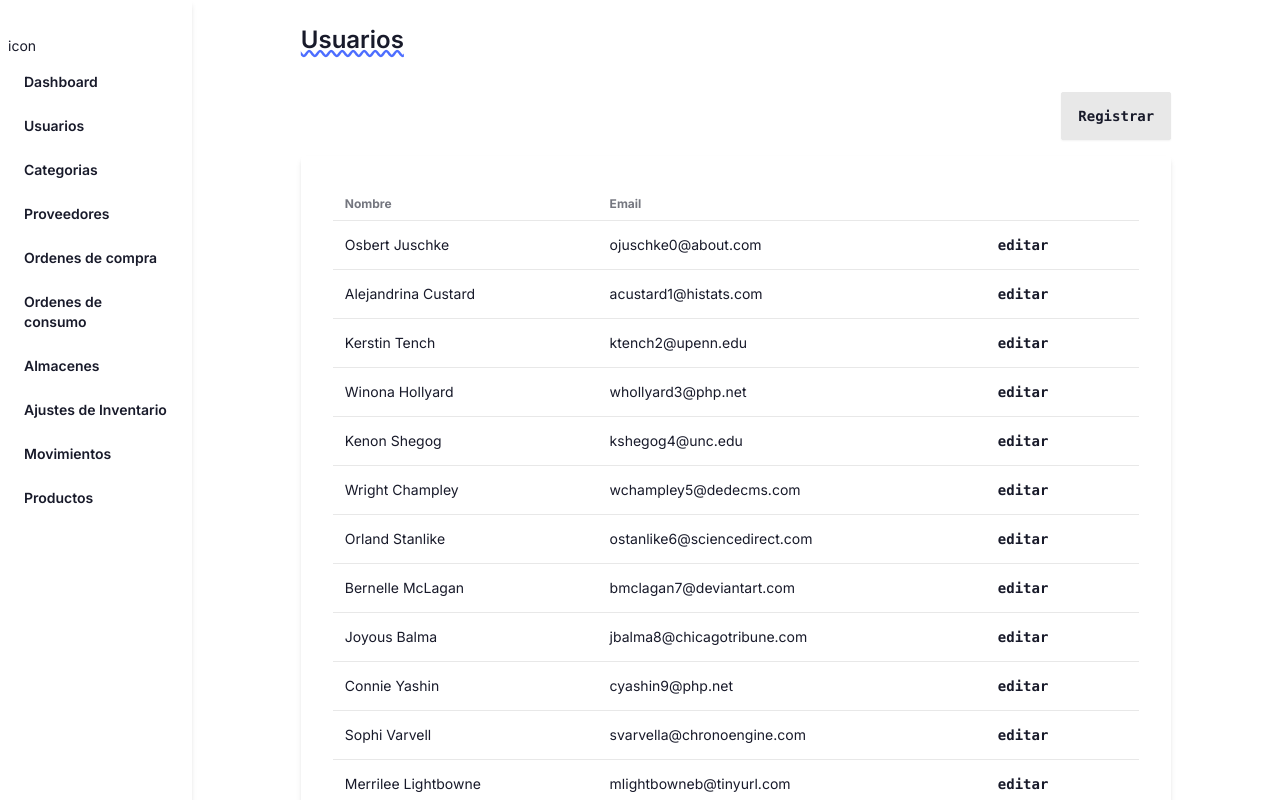
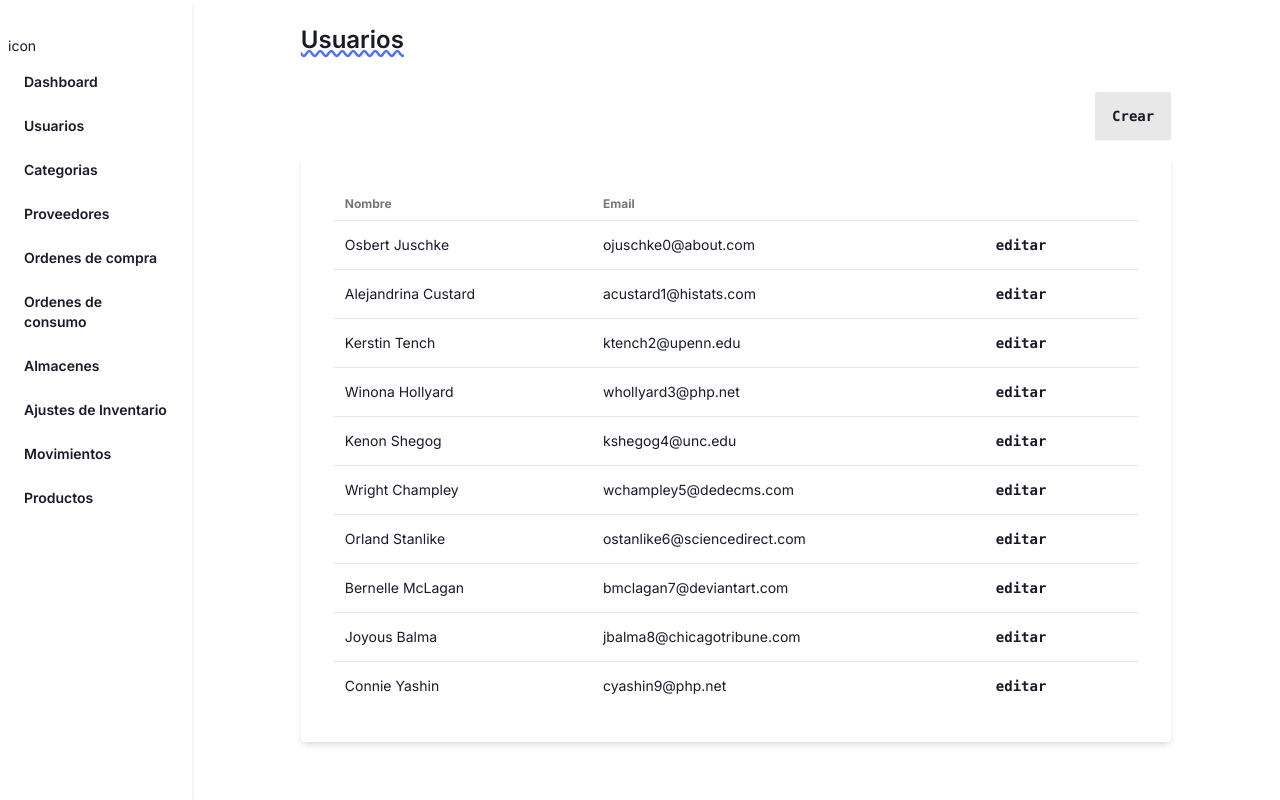
Before and after one commit to gusaln/stockbrain, a Next.js app: page /usuarios in a window 1280 px wide. Shown: the top 800 px of the page. Built offline with nearby package versions, Linux system fonts and the light colour scheme.

Commit message:
feat: adding the Componet and the folder api for `Usuario`

```diff
--- /dev/null
+++ b/src/app/usuarios/UsuariosTable.tsx
@@ -0,0 +1,74 @@
+"use client";
+import { Loader } from "@/components/Loader";
+import { PaginationSteps, usePagination } from "@/components/pagination";
+import { Usuario } from "@/lib/queries";
+import { PaginatedResponse } from "@/utils";
+import { useQuery } from "@tanstack/react-query";
+import { useState } from "react";
+
+export function UsuarioTable(){
+    const { page, setPage, limit, setLimit } = usePagination();
+
+    const { data, error, isLoading, isError } = useQuery({
+        queryKey: ["/usuarios/api", {page: page, limit: limit}],
+        queryFn: async({ queryKey }) => {
+            const queryParams = queryKey[1] as {page: number, limit: number};
+            const url = new URLSearchParams({
+                page: queryParams.page.toString(),
+                limit: queryParams.limit.toString(),
+            });
+
+            const res = await fetch(queryKey[0] + "?" + url.toString());
+            return (await res.json()) as PaginatedResponse<Usuario>
+        },
+        initialData: {
+            data:[],
+            page: 1,
+            limit: 10,
+            total: 0,
+        } as PaginatedResponse<Usuario>,
+    });
+    if(isLoading) return <Loader />;
+    if(isError)
+        return(<div role="alert" className="alert alert-error">
+        <svg
+            xmlns="http://www.w3.org/2000/svg"
+            className="stroke-current shrink-0 h-6 w-6"
+            fill="none"
+            viewBox="0 0 24 24"
+        >
+            <path
+                strokeLinecap="round"
+                strokeLinejoin="round"
+                strokeWidth="2"
+                d="M10 14l2-2m0 0l2-2m-2 2l-2-2m2 2l2 2m7-2a9 9 0 11-18 0 9 9 0 0118 0z"
+            />
+        </svg>
+        <span>{error.message}</span>
+    </div>
+    );
+    return (
+        <table className="table table-sm">
+            <thead>
+                <tr>
+                    <th>Nombre</th>
+                    <th>Email</th>
+                    <th></th>
+                </tr>
+            </thead>
+                <tbody>
+                    {data.data?.map((p) => {
+                        return (
+                            <tr key={p.id}>
+                                <td>{p.nombre}</td>
+                                <td>{p.email}</td>
+                                <th>
+                                    <button className="btn btn-ghost btn-sm">editar</button>
+                                </th>
+                            </tr>
+                        );
+                    })}
+                </tbody>
+        </table>
+    );
+}
--- /dev/null
+++ b/src/app/usuarios/api/route.ts
@@ -0,0 +1,42 @@
+import { Usuario } from "@/lib/queries";
+import { createPaginatedResponse } from "@/utils";
+import { chunk } from "lodash";
+import { NextPageContext } from "next";
+import { NextRequest, NextResponse, URLPattern } from "next/server";
+import { ServerContext } from "react";
+
+const usuarios: Usuario[] = [
+    { id: 1, nombre: "Osbert Juschke", email: "ojuschke0@about.com", rol: 1 },
+    { id: 2, nombre: "Alejandrina Custard", email: "acustard1@histats.com", rol: 1 },
+    { id: 3, nombre: "Kerstin Tench", email: "ktench2@upenn.edu", rol: 1 },
+    { id: 4, nombre: "Winona Hollyard", email: "whollyard3@php.net", rol: 1 },
+    { id: 5, nombre: "Kenon Shegog", email: "kshegog4@unc.edu", rol: 1 },
+    { id: 6, nombre: "Wright Champley", email: "wchampley5@dedecms.com", rol: 1 },
+    { id: 7, nombre: "Orland Stanlike", email: "ostanlike6@sciencedirect.com", rol: 1 },
+    { id: 8, nombre: "Bernelle McLagan", email: "bmclagan7@deviantart.com", rol: 1 },
+    { id: 9, nombre: "Joyous Balma", email: "jbalma8@chicagotribune.com", rol: 1 },
+    { id: 10, nombre: "Connie Yashin", email: "cyashin9@php.net", rol: 1 },
+    { id: 11, nombre: "Sophi Varvell", email: "svarvella@chronoengine.com", rol: 1 },
+    { id: 12, nombre: "Merrilee Lightbowne", email: "mlightbowneb@tinyurl.com", rol: 1 },
+    { id: 13, nombre: "Brandie O'Quin", email: "boquinc@indiatimes.com", rol: 1 },
+    { id: 14, nombre: "Tilly Percival", email: "tpercivald@answers.com", rol: 1 },
+    { id: 15, nombre: "Marrilee Derwin", email: "mderwine@cdbaby.com", rol: 1 },
+    { id: 16, nombre: "Catina McDermot", email: "cmcdermotf@unesco.org", rol: 1 },
+    { id: 17, nombre: "Reynold Faltin", email: "rfalting@angelfire.com", rol: 1 },
+    { id: 18, nombre: "Sibylla Dorkins", email: "sdorkinsh@bigcartel.com", rol: 1 },
+    { id: 19, nombre: "Kelcy Wadmore", email: "kwadmorei@bandcamp.com", rol: 1 },
+    { id: 20, nombre: "Dagmar Coughtrey", email: "dcoughtreyj@who.int", rol: 1 },
+];
+
+export async function GET(request: NextRequest, context = {}){
+    const url = new URL(request.url);
+    const page = parseInt(url.searchParams.get('page') || '1', 10);
+    const limit = parseInt(url.searchParams.get('limit') || '10', 10);
+
+    const startIndex = (page - 1) * limit;
+    const endIndex = page * limit;
+
+    const paginatedRecords = usuarios.slice(startIndex, endIndex);
+
+    return NextResponse.json(createPaginatedResponse(paginatedRecords, page, limit, usuarios.length));
+}
--- a/src/app/usuarios/page.tsx
+++ b/src/app/usuarios/page.tsx
@@ -1,66 +1,19 @@
-import { Usuario } from "../../lib/queries";
+import { UsuarioTable } from "./UsuariosTable";
+import ResponsiveLayout, {LinkAction} from "@/components/layouts/ResponsiveLayout";
 
 export default function Page() {
-    const usuarios: Usuario[] = [
-        { id: 1, nombre: "Osbert Juschke", email: "ojuschke0@about.com", rol: 1 },
-        { id: 2, nombre: "Alejandrina Custard", email: "acustard1@histats.com", rol: 1 },
-        { id: 3, nombre: "Kerstin Tench", email: "ktench2@upenn.edu", rol: 1 },
-        { id: 4, nombre: "Winona Hollyard", email: "whollyard3@php.net", rol: 1 },
-        { id: 5, nombre: "Kenon Shegog", email: "kshegog4@unc.edu", rol: 1 },
-        { id: 6, nombre: "Wright Champley", email: "wchampley5@dedecms.com", rol: 1 },
-        { id: 7, nombre: "Orland Stanlike", email: "ostanlike6@sciencedirect.com", rol: 1 },
-        { id: 8, nombre: "Bernelle McLagan", email: "bmclagan7@deviantart.com", rol: 1 },
-        { id: 9, nombre: "Joyous Balma", email: "jbalma8@chicagotribune.com", rol: 1 },
-        { id: 10, nombre: "Connie Yashin", email: "cyashin9@php.net", rol: 1 },
-        { id: 11, nombre: "Sophi Varvell", email: "svarvella@chronoengine.com", rol: 1 },
-        { id: 12, nombre: "Merrilee Lightbowne", email: "mlightbowneb@tinyurl.com", rol: 1 },
-        { id: 13, nombre: "Brandie O'Quin", email: "boquinc@indiatimes.com", rol: 1 },
-        { id: 14, nombre: "Tilly Percival", email: "tpercivald@answers.com", rol: 1 },
-        { id: 15, nombre: "Marrilee Derwin", email: "mderwine@cdbaby.com", rol: 1 },
-        { id: 16, nombre: "Catina McDermot", email: "cmcdermotf@unesco.org", rol: 1 },
-        { id: 17, nombre: "Reynold Faltin", email: "rfalting@angelfire.com", rol: 1 },
-        { id: 18, nombre: "Sibylla Dorkins", email: "sdorkinsh@bigcartel.com", rol: 1 },
-        { id: 19, nombre: "Kelcy Wadmore", email: "kwadmorei@bandcamp.com", rol: 1 },
-        { id: 20, nombre: "Dagmar Coughtrey", email: "dcoughtreyj@who.int", rol: 1 },
-    ];
-
     return (
-        <div className="w-4/5 mx-auto">
-            <h1 className="font-semibold underline decoration-wavy decoration-primary underline-offset-2">Usuarios</h1>
-
-            <section className="flex justify-end space-x-2 mb-4">
-                <a role="button" className="btn" href="/usuarios/crear">
-                    Registrar
-                </a>
-            </section>
-
+        <ResponsiveLayout
+            title = "Usuarios"
+            acciones = {() =>{
+                return <LinkAction href="/usuarios/crear">Crear</LinkAction>
+            }}
+        >
             <section className="card w-full shadow-md">
                 <div className="card-body">
-                    <table className="table table-sm">
-                        <thead>
-                            <tr>
-                                <th>Nombre</th>
-                                <th>Email</th>
-                                <th></th>
-                            </tr>
-                        </thead>
-
-                        <tbody>
-                            {usuarios.map((usuario) => {
-                                return (
-                                    <tr key={usuario.id}>
-                                        <td>{usuario.nombre}</td>
-                                        <td>{usuario.email}</td>
-                                        <th>
-                                            <button className="btn btn-ghost btn-sm">editar</button>
-                                        </th>
-                                    </tr>
-                                );
-                            })}
-                        </tbody>
-                    </table>
+                    <UsuarioTable />
                 </div>
             </section>
-        </div>
+        </ResponsiveLayout>
     );
 }
```
